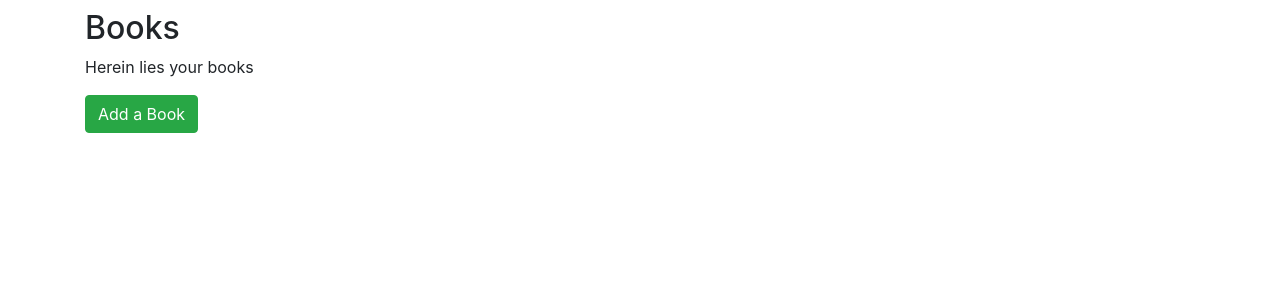
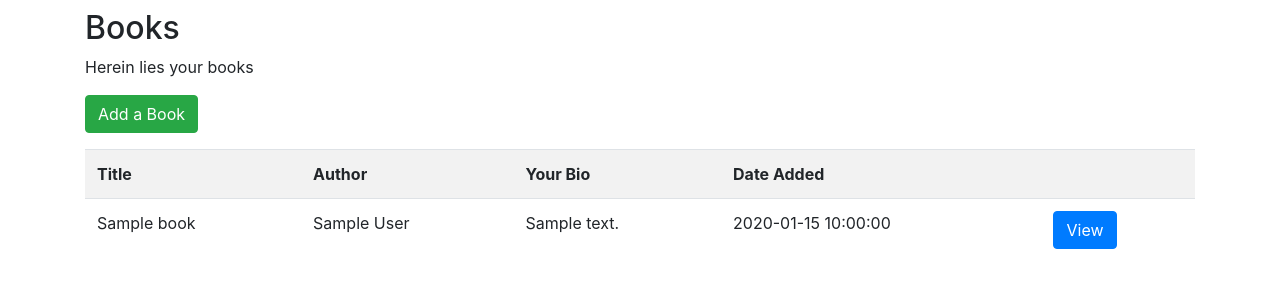
Before and after one commit to Nixoncole/My-Favorite-Book, a Flask app: page /books in a window 1280 px wide. Shown: the part 56-356 px from the top of the page. Run offline with Flask 2, Linux system fonts and the light colour scheme; the visitor is signed in with stand-in values (Sample User, id 1); tables that the repository leaves empty or names only in its code hold one stand-in row (values such as "Sample post"); some libraries are stand-ins or nearby versions.

Commit message:
Added functionality to view single book and comments.

```diff
--- a/app.py
+++ b/app.py
@@ -22,7 +22,7 @@ app.config['MYSQL_CURSORCLASS'] = 'DictCursor'
 mysql = MySQL(app)
 
 
-Comments = Comments() #dummy comments for now
+#Comments = Comments() #dummy comments for now
 
 
 # Access Control
@@ -52,20 +52,47 @@ def about():
 @app.route('/books')
 @user_logged_in
 def books():
-	'''
+	# Get the books
 	cur = mysql.connection.cursor()
-	result = cur.execute("SELECT * FROM books WHERE owner = %s", [session['userId']])
+	result = cur.execute("SELECT * FROM books WHERE userId = %s", [session['userId']])
+
 	if result > 0:
-		#Figure out how to grab all the books
-	'''
+		allbooks = cur.fetchall()
+		return render_template('booksHome.html', allbooks=allbooks)
 
-	return render_template('booksHome.html')
+	else:
+		msg = 'No Books for you!'
+		return render_template('booksHome.html', msg=msg)
+	# Close it
+	cur.close()
+
+
+
+
 
 @app.route('/books/<int:id>')
 @user_logged_in
 def book(id):
 	# grab comments from MySQL
-	return render_template('book.html', id=id, comments=Comments)
+	cur = mysql.connection.cursor()
+	result = cur.execute("SELECT * FROM books WHERE id = %s", [id])
+
+	if result > 0:
+		book = cur.fetchone()
+		result = cur.execute("SELECT * FROM comments WHERE bookId = %s", [book['id']])
+
+		if result > 0:
+			comments = cur.fetchall()
+			return render_template('book.html', book=book, comments=comments)
+		else:
+			msg = "No comments here yet! Be the first :)"
+			return render_template('book.html', book=book, msg=msg)
+	else:
+		error = "There is no Book with this ID"
+		return render_template('book.html', error=error)
+	# Cant forget!
+	cur.close()
+
 
 
 @app.route('/login', methods = ['GET', 'POST'])
@@ -141,6 +168,7 @@ def register():
 # Cut this out
 class BookForm(Form):
 	title = StringField('Book Title', [validators.Length(min=1, max=100)])
+	author = StringField('Book Author', [validators.Length(min=1, max=50)])
 	bio = TextAreaField('What would you like people to know about your book?', [validators.Length(min=30)])
 
 
@@ -150,10 +178,11 @@ def add_book():
 	form = BookForm(request.form)
 	if request.method == 'POST' and form.validate():
 		title = form.title.data
+		author = form.author.data
 		bio = form.bio.data
 		# Create cursor
 		cur = mysql.connection.cursor()
-		cur.execute("INSERT INTO books(title, bio, owner, userId) VALUES(%s, %s, %s, %s)", (title, bio, session['username'], int(session['userId'])))
+		cur.execute("INSERT INTO books(title, author, bio, owner, userId) VALUES(%s, %s, %s, %s, %s)", (title, author, bio, session['username'], int(session['userId'])))
 
 		# Commit to DB
 		mysql.connection.commit()
--- a/templates/add_book.html
+++ b/templates/add_book.html
@@ -8,6 +8,9 @@
 			{{render_field(form.title, class_="form-control")}}
 		</div>
 		<div class = "form-group">
+			{{render_field(form.author, class_="form-control")}}
+		</div>
+		<div class = "form-group">
 			{{render_field(form.bio, class_="form-control", id="editor")}}
 		</div>
 		<p><input type="submit" class="btn btn-primary" value="Submit"></p>
--- a/templates/booksHome.html
+++ b/templates/booksHome.html
@@ -4,5 +4,24 @@
 	<h2>Books</h2>
 	<p>Herein lies your books</p>
 	<a class="btn btn-success" href="/add_book">Add a Book</a>
+	<p></p>
+	<table class="table table-striped">
+		<tr>
+			<th>Title</th>
+			<th>Author</th>
+			<th>Your Bio</th>
+			<th>Date Added</th>
+			<th></th>
+		</tr>
+		{% for book in allbooks %}
+		<tr>
+			<td>{{ book.title }}</td>
+			<td>{{ book.author }}</td>
+			<td>{{ book.bio | safe}}</td>
+			<td>{{ book.date_added }}</td>
+			<td><a href="books/{{ book.id }}" class="btn btn-primary pullright">View</a></td>
+		</tr>
+		{% endfor %}
+	</table>
 
 {% endblock %}
--- a/templates/home.html
+++ b/templates/home.html
@@ -24,7 +24,7 @@
 
 	{% endif %}
 
-	<div class="text-center"id="mainpage">
+	<div class="text-center" id="mainpage">
 		<h3>What are my options?</h3>
 		<div class="btn-group">
 			<a href="/books" class="btn btn-primary btn-md">My Books</a>
```
Also changed, not shown: templates/book.html (+8 -2 lines), static/MyFavoriteBook.css (line endings or trailing spaces).
